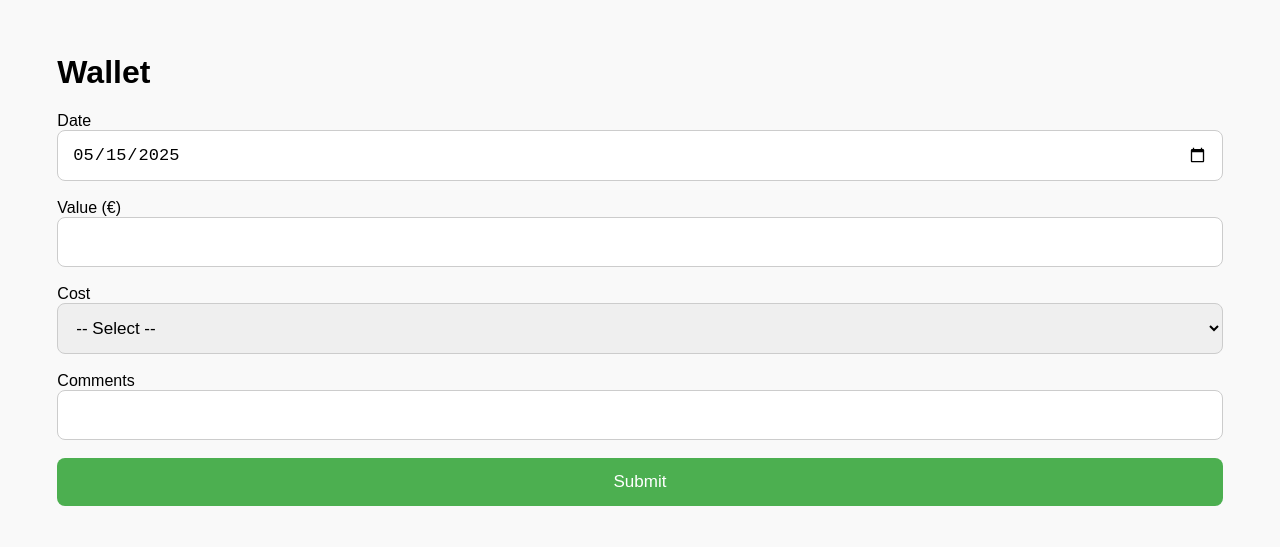
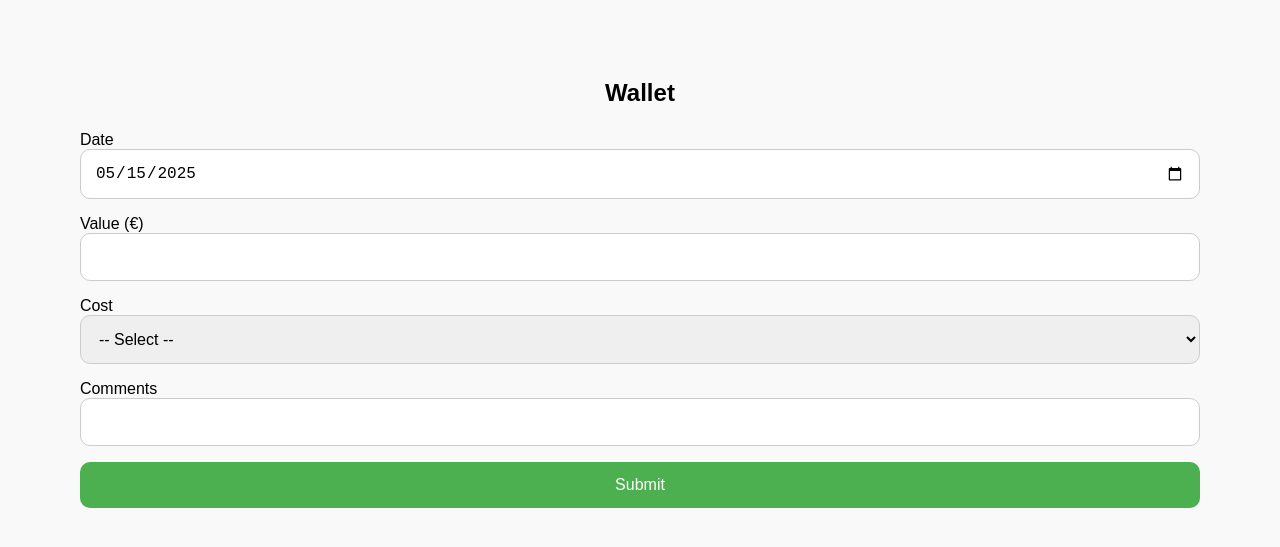
Before and after one commit to goncalocatalaof/penny-jar, a plain HTML site: page index.html in a window 1280 px wide. Shown: the part 131-678 px from the top of the page. Drawn offline with Linux system fonts and the light colour scheme.

Commit message:
style.css

```diff
--- a/style.css
+++ b/style.css
@@ -2,45 +2,53 @@ body {
   font-family: 'SF Pro', sans-serif;
   background-color: #f9f9f9;
   margin: 0;
-  padding: 0;
+  padding: 16px;
   display: flex;
   justify-content: center;
+  align-items: center;
   min-height: 100vh;
-  align-items: center;
 }
 
 .container {
   background: white;
   padding: 24px;
   border-radius: 16px;
-  box-shadow: 0 4px 12px rgba(0,0,0,0.05);
+  box-shadow: 0 4px 12px rgba(0, 0, 0, 0.05);
   width: 100%;
-  max-width: 420px;
+  max-width: 360px;
   box-sizing: border-box;
 }
 
-input, select, textarea {
+h1 {
+  text-align: center;
+  font-size: 24px;
+  margin-bottom: 24px;
+}
+
+input,
+select,
+textarea {
   width: 100%;
   padding: 14px;
-  font-size: 17px;
-  border-radius: 8px;
+  font-size: 16px;
+  border-radius: 10px;
   border: 1px solid #ccc;
-  margin-bottom: 18px;
+  margin-bottom: 16px;
   box-sizing: border-box;
 }
 
 textarea {
-  height: 45px; /* reduzido */
+  height: 44px;
   resize: none;
 }
 
 button {
-  background-color: #4CAF50;
+  background-color: #4caf50;
   color: white;
   padding: 14px;
-  font-size: 17px;
+  font-size: 16px;
   border: none;
-  border-radius: 8px;
+  border-radius: 10px;
   width: 100%;
   cursor: pointer;
 }
```
